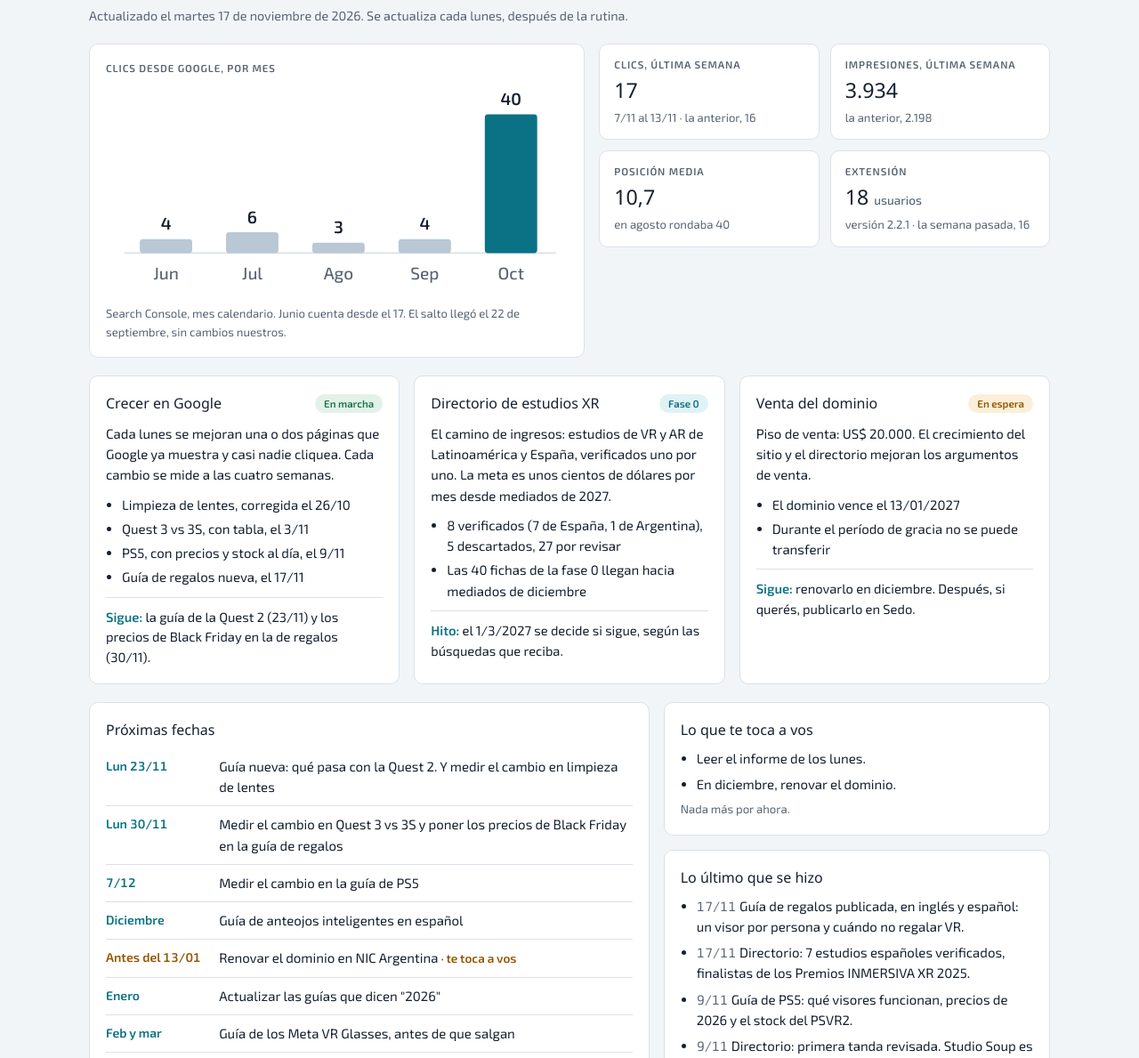
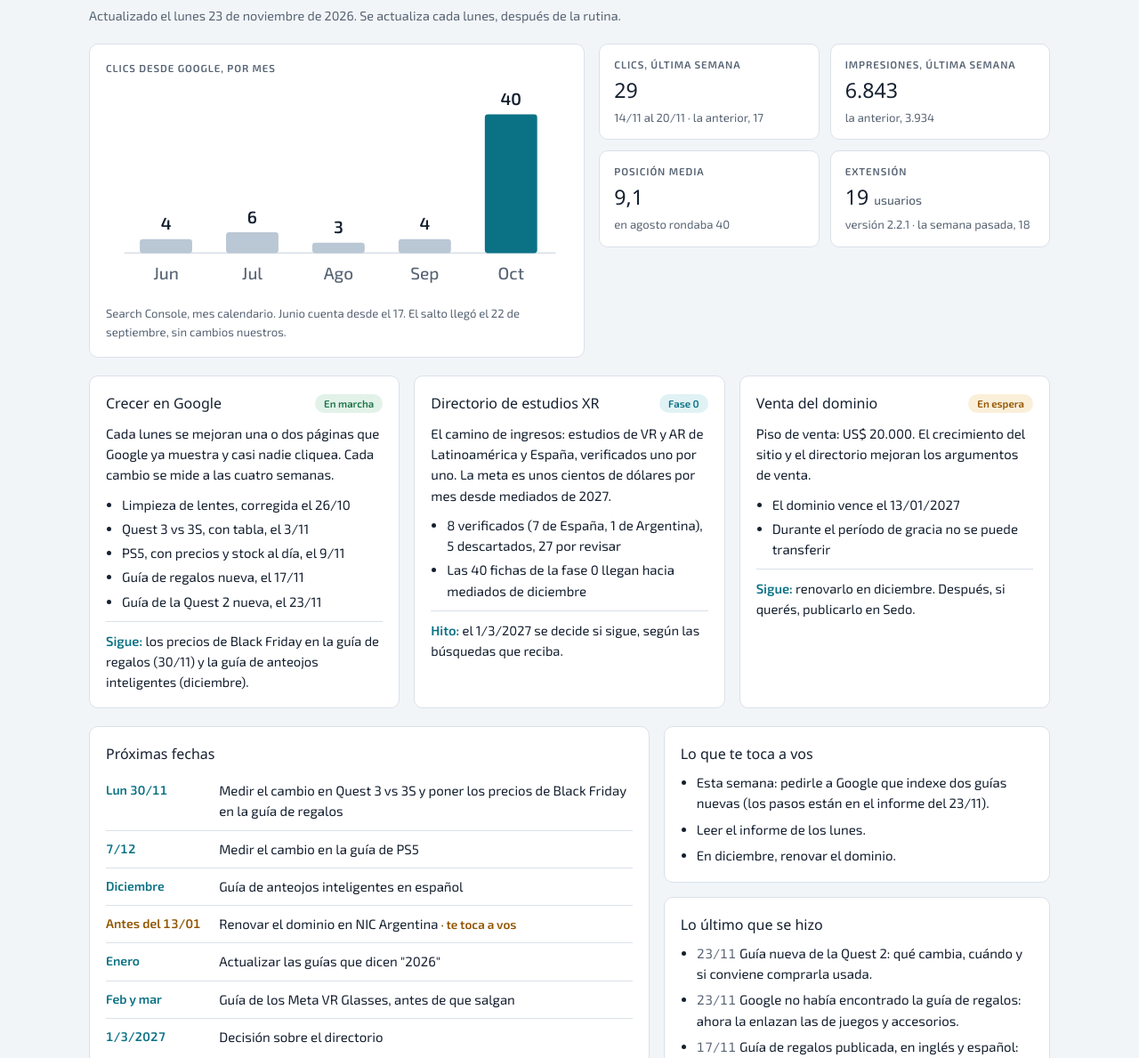
Before and after one commit to DanoTom/vr.ar, a browser extension: page docs/mapa.html in a window 1280 px wide. Shown: the part 111-1300 px from the top of the page at 89% size. Drawn offline with Linux system fonts and the light colour scheme; a web font is replaced by a local one.

Commit message:
Add an indexing check tool and log the week
tools/gsc-inspect.mjs asks Search Console, read-only, whether Google
knows, has crawled and has indexed a URL, and when it last fetched the
sitemap. It found that the gift guide was unknown to Google six days
after publishing, because the sitemap was last read three days before
it went up.

The log records that check, the four-week measurement of the lens
guide (more impressions and a better average position, but the main
queries still on page two and no change attributable to the edit), the
Quest 2 guide, the catalogue's missing Quest 2 distinction as a task,
and that the directory did not move this week. The status page is
refreshed.

Co-Authored-By: Claude Opus 5.5 <noreply@anthropic.com>
Claude-Session: https://claude.ai/code/session_014LTzPpB2vM4gjn8cZVg8vX

```diff
--- a/docs/mapa.html
+++ b/docs/mapa.html
@@ -116,7 +116,7 @@ footer { color: var(--muted); font-size: .85rem; }
   <header>
     <p class="eyebrow">VR<b>.</b>AR · operación semanal</p>
     <h1>Dónde estamos</h1>
-    <p class="meta">Actualizado el martes 17 de noviembre de 2026. Se actualiza cada lunes, después de la rutina.</p>
+    <p class="meta">Actualizado el lunes 23 de noviembre de 2026. Se actualiza cada lunes, después de la rutina.</p>
   </header>
 
   <section class="numbers" aria-label="Números">
@@ -146,23 +146,23 @@ footer { color: var(--muted); font-size: .85rem; }
     <dl class="stats">
       <div>
         <dt>Clics, última semana</dt>
-        <dd class="big">17</dd>
-        <dd class="sub">7/11 al 13/11 · la anterior, 16</dd>
+        <dd class="big">29</dd>
+        <dd class="sub">14/11 al 20/11 · la anterior, 17</dd>
       </div>
       <div>
         <dt>Impresiones, última semana</dt>
-        <dd class="big">3.934</dd>
-        <dd class="sub">la anterior, 2.198</dd>
+        <dd class="big">6.843</dd>
+        <dd class="sub">la anterior, 3.934</dd>
       </div>
       <div>
         <dt>Posición media</dt>
-        <dd class="big">10,7</dd>
+        <dd class="big">9,1</dd>
         <dd class="sub">en agosto rondaba 40</dd>
       </div>
       <div>
         <dt>Extensión</dt>
-        <dd class="big">18 <small>usuarios</small></dd>
-        <dd class="sub">versión 2.2.1 · la semana pasada, 16</dd>
+        <dd class="big">19 <small>usuarios</small></dd>
+        <dd class="sub">versión 2.2.1 · la semana pasada, 18</dd>
       </div>
     </dl>
   </section>
@@ -176,8 +176,9 @@ footer { color: var(--muted); font-size: .85rem; }
         <li>Quest 3 vs 3S, con tabla, el 3/11</li>
         <li>PS5, con precios y stock al día, el 9/11</li>
         <li>Guía de regalos nueva, el 17/11</li>
+        <li>Guía de la Quest 2 nueva, el 23/11</li>
       </ul>
-      <p class="next"><strong>Sigue:</strong> la guía de la Quest 2 (23/11) y los precios de Black Friday en la de regalos (30/11).</p>
+      <p class="next"><strong>Sigue:</strong> los precios de Black Friday en la guía de regalos (30/11) y la guía de anteojos inteligentes (diciembre).</p>
     </article>
 
     <article class="card front">
@@ -205,7 +206,6 @@ footer { color: var(--muted); font-size: .85rem; }
     <div class="card">
       <h2>Próximas fechas</h2>
       <ol class="timeline">
-        <li><span class="when">Lun 23/11</span><span class="what">Guía nueva: qué pasa con la Quest 2. Y medir el cambio en limpieza de lentes</span></li>
         <li><span class="when">Lun 30/11</span><span class="what">Medir el cambio en Quest 3 vs 3S y poner los precios de Black Friday en la guía de regalos</span></li>
         <li><span class="when">7/12</span><span class="what">Medir el cambio en la guía de PS5</span></li>
         <li><span class="when">Diciembre</span><span class="what">Guía de anteojos inteligentes en español</span></li>
@@ -220,18 +220,18 @@ footer { color: var(--muted); font-size: .85rem; }
       <div class="card">
         <h2>Lo que te toca a vos</h2>
         <ul>
+          <li>Esta semana: pedirle a Google que indexe dos guías nuevas (los pasos están en el informe del 23/11).</li>
           <li>Leer el informe de los lunes.</li>
           <li>En diciembre, renovar el dominio.</li>
         </ul>
-        <p class="note">Nada más por ahora.</p>
       </div>
       <div class="card">
         <h2>Lo último que se hizo</h2>
         <ul class="done">
+          <li><span>23/11</span> Guía nueva de la Quest 2: qué cambia, cuándo y si conviene comprarla usada.</li>
+          <li><span>23/11</span> Google no había encontrado la guía de regalos: ahora la enlazan las de juegos y accesorios.</li>
           <li><span>17/11</span> Guía de regalos publicada, en inglés y español: un visor por persona y cuándo no regalar VR.</li>
           <li><span>17/11</span> Directorio: 7 estudios españoles verificados, finalistas de los Premios INMERSIVA XR 2025.</li>
-          <li><span>9/11</span> Guía de PS5: qué visores funcionan, precios de 2026 y el stock del PSVR2.</li>
-          <li><span>9/11</span> Directorio: primera tanda revisada. Studio Soup es el primer estudio verificado.</li>
         </ul>
       </div>
     </div>
```
Also changed, not shown: tools/gsc-inspect.mjs (added, +50 -0 lines), 1 other file.
